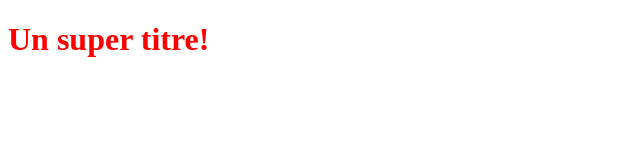
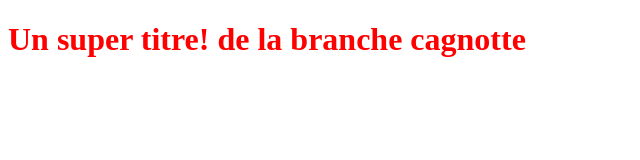
Before and after one commit to olivier-guyot/OpenClassRoomsProject, a plain HTML site: page index.html in a window 1280 px wide. Shown: the whole page, without its empty margins (0-640 px from the left). Drawn offline with Linux system fonts and the light colour scheme.

Commit message:
modofictation titre indes.html dans la branche cagnotte

```diff
--- a/index.html
+++ b/index.html
@@ -5,6 +5,6 @@
    <link rel="stylesheet" type="text/css" href="styles.css">
 </head>
 <body>
-   <h1>Un super titre!</h1>
+   <h1>Un super titre! de la branche cagnotte</h1>
 </body>
 </html>
```
